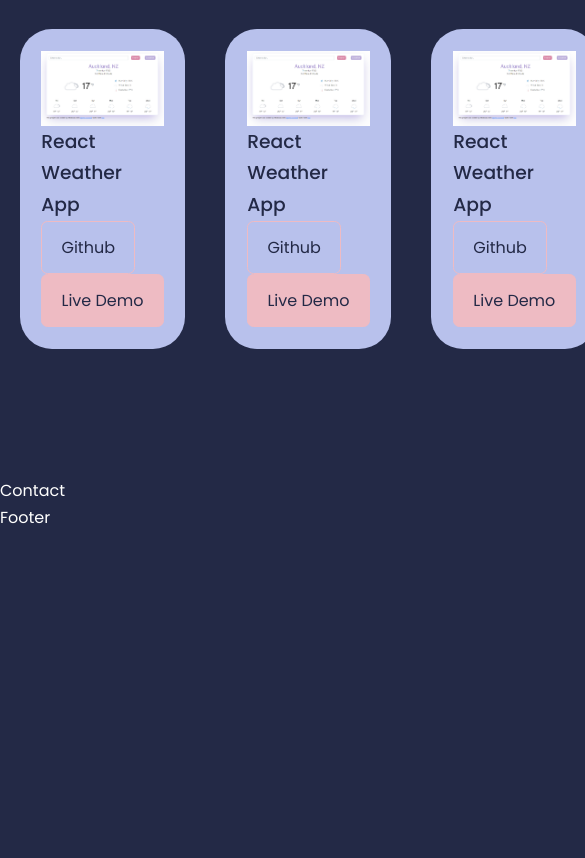
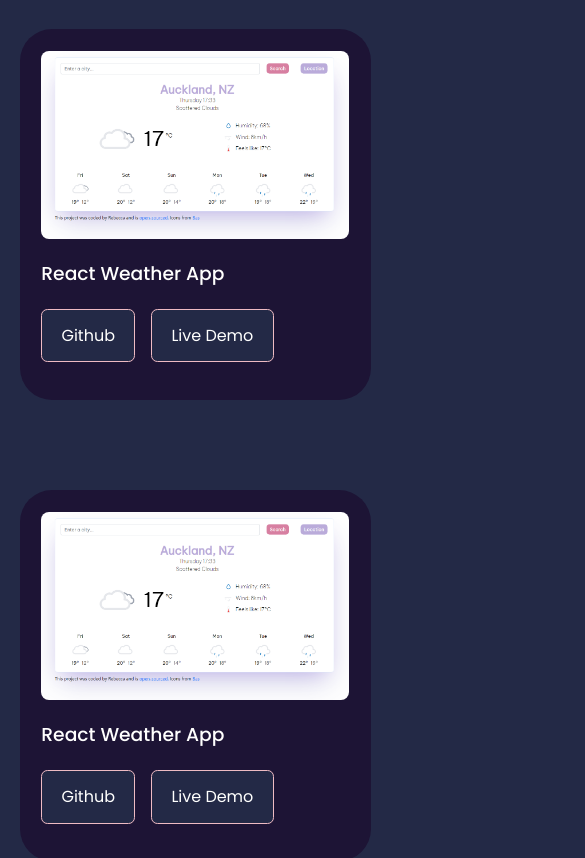
Before and after one commit to yingerliang/Portfolio, a React (Create React App) app: page / in a window 390 px wide. Shown: the part 1860-2718 px from the top of the page, 585 px wide, since content can reach past the window. Before the commit the page ends 2392 px from the top, so only its background shows below. Built offline with nearby package versions, Linux system fonts and the light colour scheme.

Commit message:
Updated portfolio section

```diff
--- a/src/components/portfolio/Portfolio.jsx
+++ b/src/components/portfolio/Portfolio.jsx
@@ -14,6 +14,8 @@ const Portfolio = () => {
           </div>
 
           <h3>React Weather App</h3>
+
+          <div className="portfolio_item-cta">
             <a
               href="https://github.com/yingerliang/react-weather-app"
               className="btn"
@@ -30,13 +32,17 @@ const Portfolio = () => {
             >
               Live Demo
             </a>
+          </div>
         </article>
+
         <article className="portfolio_item">
           <div className="portfolio_item-image">
             <img src={weatherapp} alt="Weather App" />
           </div>
 
           <h3>React Weather App</h3>
+
+          <div className="portfolio_item-cta">
             <a
               href="https://github.com/yingerliang/react-weather-app"
               className="btn"
@@ -53,13 +59,17 @@ const Portfolio = () => {
             >
               Live Demo
             </a>
+          </div>
         </article>
+
         <article className="portfolio_item">
           <div className="portfolio_item-image">
             <img src={weatherapp} alt="Weather App" />
           </div>
 
           <h3>React Weather App</h3>
+
+          <div className="portfolio_item-cta">
             <a
               href="https://github.com/yingerliang/react-weather-app"
               className="btn"
@@ -76,6 +86,7 @@ const Portfolio = () => {
             >
               Live Demo
             </a>
+          </div>
         </article>
       </div>
     </section>
--- a/src/components/portfolio/portfolio.css
+++ b/src/components/portfolio/portfolio.css
@@ -5,20 +5,63 @@
 }
 
 .portfolio_item {
-  background: var(--color-primary);
+  background: var(--color-bg-variant);
   padding: 1.3rem;
   border-radius: 2rem;
   border: 1px solid transparent;
   transition: var(--transition);
-  color: var(--btn-text-color);
+  color: var(--color-white);
 }
 
 .portfolio_item:hover {
-  border-color: var(--color-primary);
-  background: transparent;
-  color: var(--color-white);
+  border-color: var(--color-secondary);
+  background: var(--color-secondary-variant);
 }
 
 .portfolio_item .btn {
+  color: var(--color-white);
+  background-color: var(--color-bg);
+}
+
+.portfolio_item .btn:hover {
   color: var(--btn-text-color);
+  background: var(--color-primary);
 }
+
+.portfolio_item-image {
+  border-radius: 0.5rem;
+  overflow: hidden;
+}
+
+.portfolio_item h3 {
+  margin: 1.2rem 0;
+}
+
+.portfolio_item-cta {
+  display: flex;
+  gap: 1rem;
+  margin-bottom: 1rem;
+}
+
+/* -------------- MEDIA QUERIES (MEDIUM DEVICES) ------------------- */
+@media screen and (max-width: 1024px) {
+  .portfolio_container {
+    grid-template-columns: 1fr;
+  }
+
+  .portfolio_item {
+    margin-bottom: 50px;
+    padding: 3rem;
+  }
+}
+
+/* -------------- MEDIA QUERIES (SMALL DEVICES) ------------------- */
+@media screen and (max-width: 600px) {
+  .portfolio_container {
+    grid-template-columns: 1fr;
+  }
+
+  .portfolio_item {
+    padding: 1.3rem;
+  }
+}
```
Lines whose indentation alone changed are shown as unchanged.
